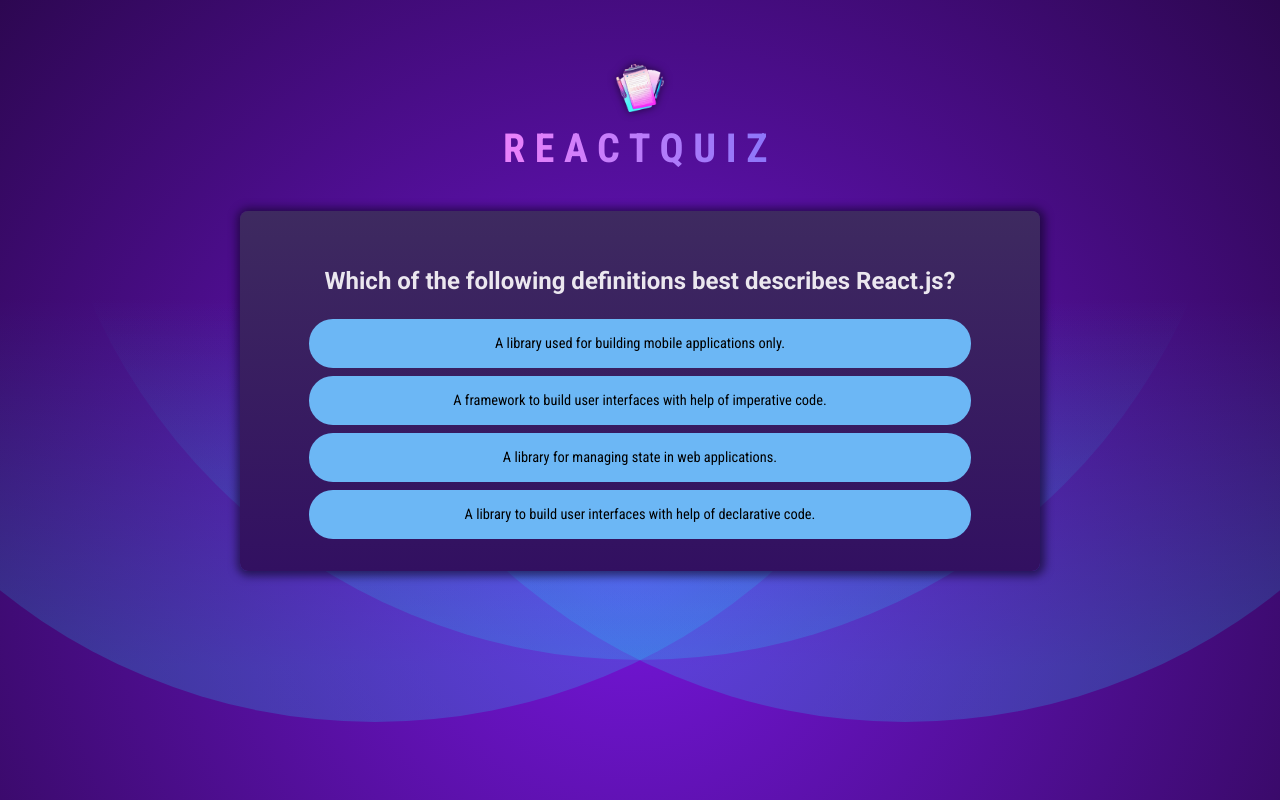
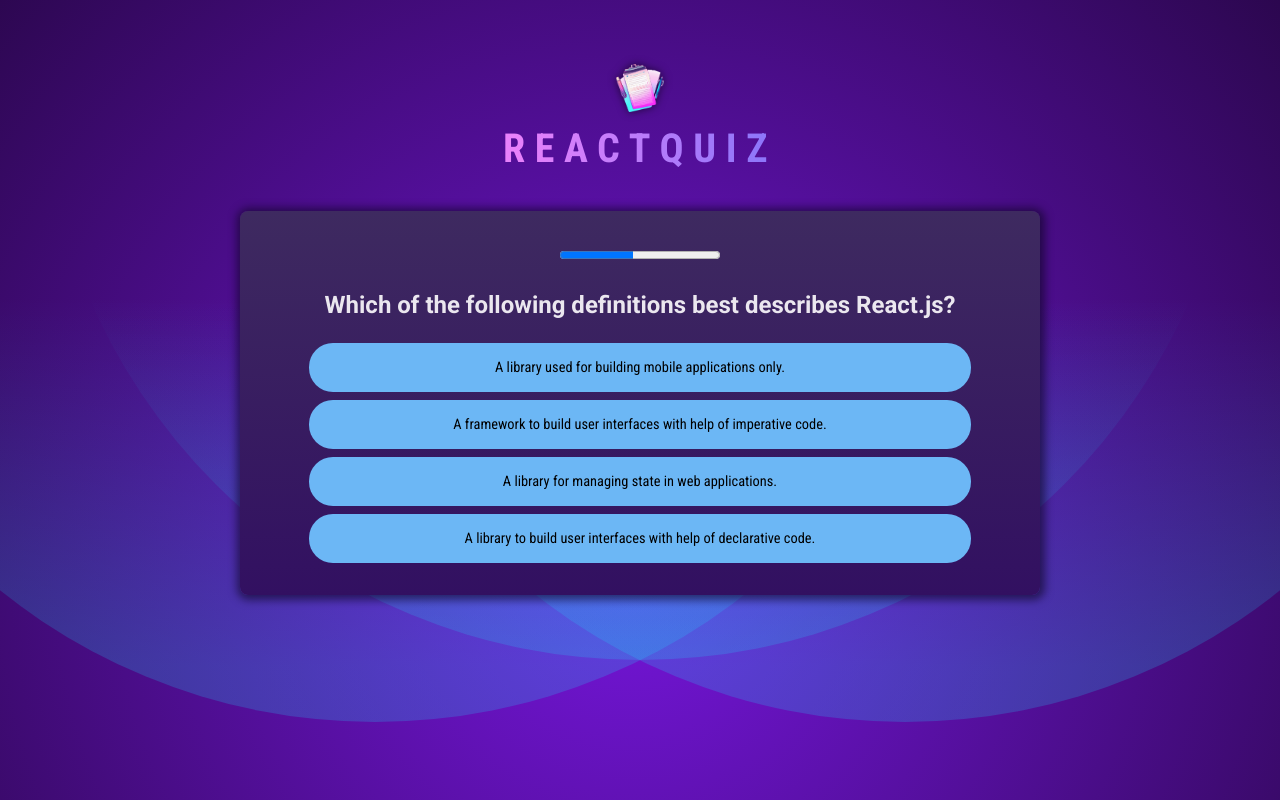
Before and after one commit to blessing986/Quiz-Application, a React (Vite) app: page / in a window 1280 px wide. Built offline with nearby package versions, Linux system fonts and the light colour scheme.

Commit message:
chore: implemented question timer

```diff
--- /dev/null
+++ b/src/components/QuestionTimer.jsx
@@ -0,0 +1,29 @@
+import { useEffect, useState } from "react";
+
+export default function QuestionTimer({ timeout, onTimeout }) {
+  const [remainingTime, setRemainingTime] = useState(timeout);
+
+  useEffect(() => {
+    console.log("SETTING TIMEOUT");
+    const timer = setTimeout(onTimeout, timeout);
+
+    // Cleanup function
+    return () => {
+      clearTimeout(timer);
+    };
+  }, [timeout, onTimeout]);
+
+  useEffect(() => {
+    console.log("SETTING INTERVAL");
+    const interval = setInterval(() => {
+      setRemainingTime((prevRemainingTime) => prevRemainingTime - 100);
+    }, 100);
+
+    // Cleanup function
+    return () => {
+      clearInterval(interval);
+    };
+  }, []);
+
+  return <progress id="question-time" max={timeout} value={remainingTime} />;
+}
--- a/src/components/Quiz.jsx
+++ b/src/components/Quiz.jsx
@@ -1,7 +1,8 @@
-import { useState } from "react";
+import { useCallback, useState } from "react";
 
 import QUESTIONS from "../questions";
 import quizComplete from "../assets/quiz-complete.png";
+import QuestionTimer from "./QuestionTimer";
 
 export default function Quiz() {
   const [userAnswers, setUserAnswers] = useState([]);
@@ -10,11 +11,19 @@
 
   const quizIsComplete = activeQuestionIndex === QUESTIONS.length;
 
-  const handleSelectAnswer = (selectedAnswer) => {
+  const handleSelectAnswer = useCallback(function handleSelectAnswer(
+    selectedAnswer
+  ) {
     setUserAnswers((prevUserAnswers) => {
       return [...prevUserAnswers, selectedAnswer];
     });
-  };
+  },
+  []);
+
+  const handleSkipAnswer = useCallback(
+    () => handleSelectAnswer(null),
+    [handleSelectAnswer]
+  );
 
   if (quizIsComplete) {
     return (
@@ -31,6 +40,12 @@
   return (
     <div id="quiz">
       <div id="questions">
+        <QuestionTimer
+          key={activeQuestionIndex}
+          timeout={10000}
+          onTimeout={handleSkipAnswer}
+        />
+
         <h2>{QUESTIONS[activeQuestionIndex].text}</h2>
         <ul id="answers">
           {shuffledAnswers.map((answer) => (
```
